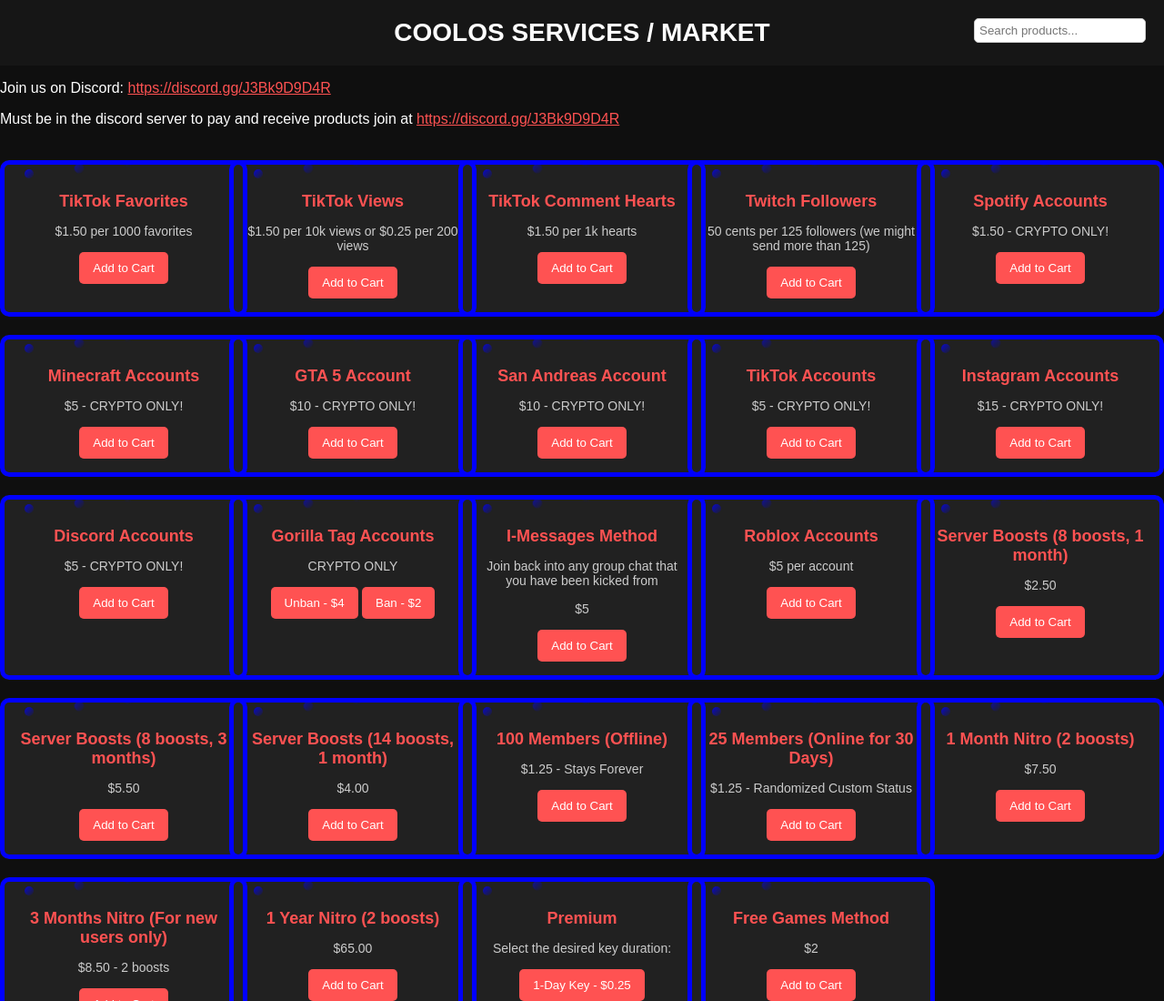
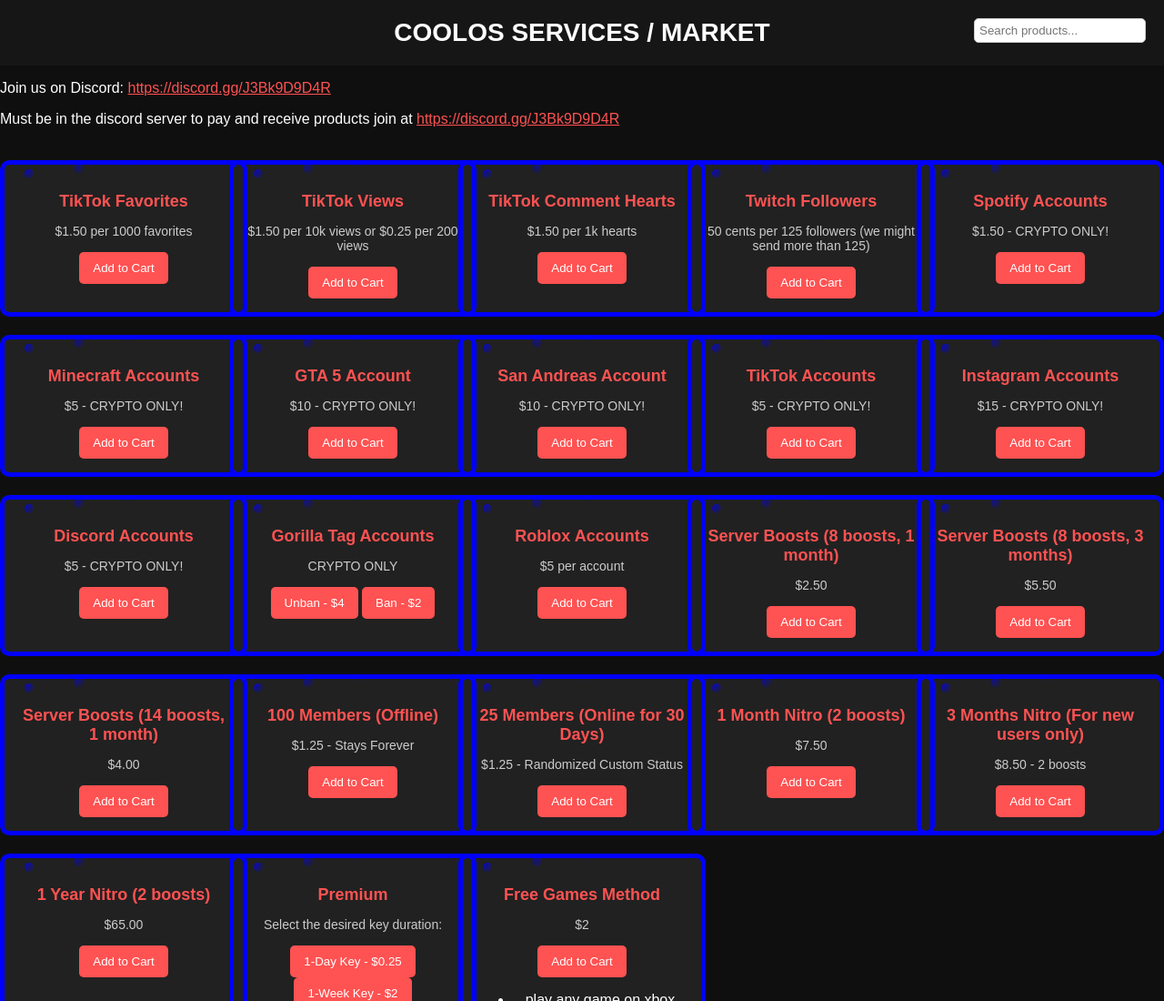
Before and after one commit to Coolo516/CoolosMARKET, a plain HTML site: page index.html in a window 1280 px wide. Shown: the top 1100 px of the page at 91% size. Drawn offline with Linux system fonts and the light colour scheme.

Commit message:
Update index.html

```diff
--- a/index.html
+++ b/index.html
@@ -353,17 +353,6 @@
         <div class="flame flame-2"></div>
         <div class="flame flame-3"></div>
         <div class="flame flame-4"></div>
-        <h2>I-Messages Method</h2>
-        <p>Join back into any group chat that you have been kicked from</p>
-        <p>$5</p>
-        <button onclick="addToCart('I-Messages Method', 5)">Add to Cart</button>
-    </div>
-    <div class="product">
-        <div class="fire-square"></div>
-        <div class="flame flame-1"></div>
-        <div class="flame flame-2"></div>
-        <div class="flame flame-3"></div>
-        <div class="flame flame-4"></div>
         <h2>Roblox Accounts</h2>
         <p>$5 per account</p>
         <button onclick="addToCart('Roblox Accounts', 5)">Add to Cart</button>
```
